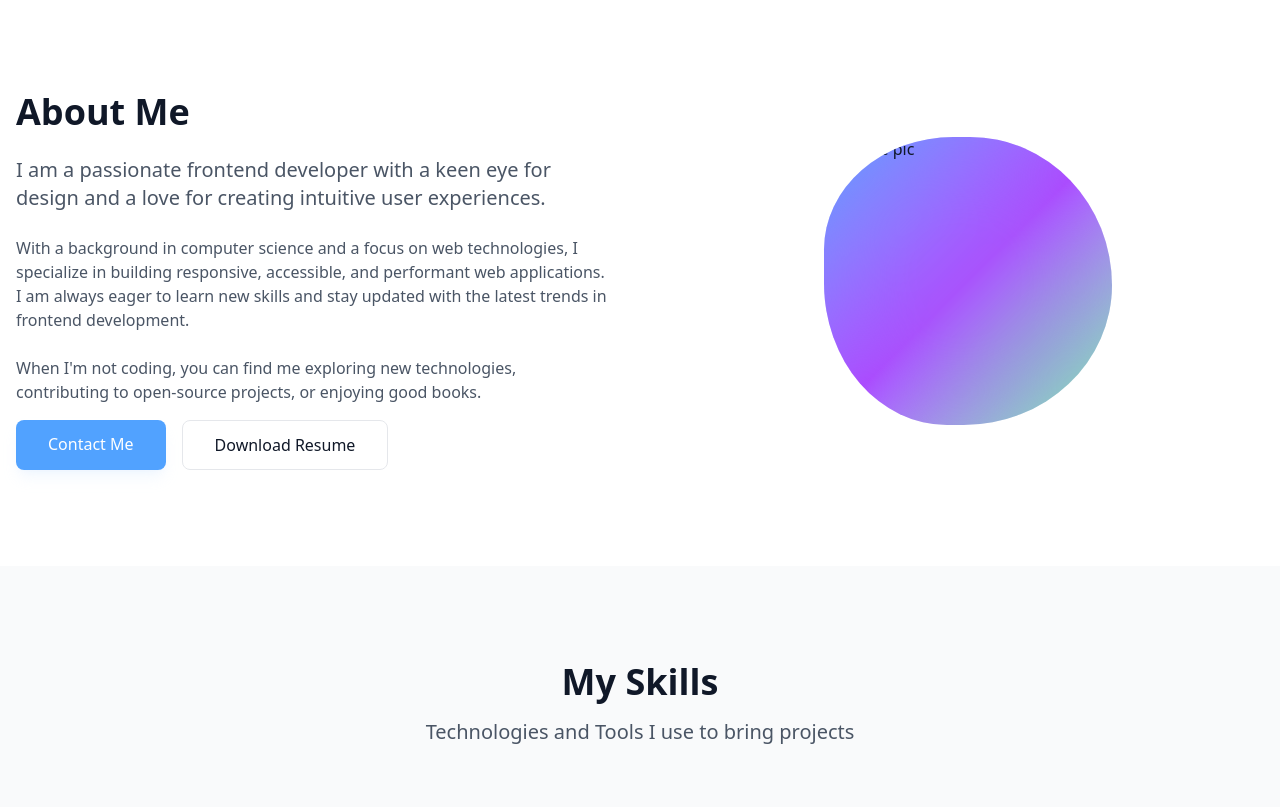
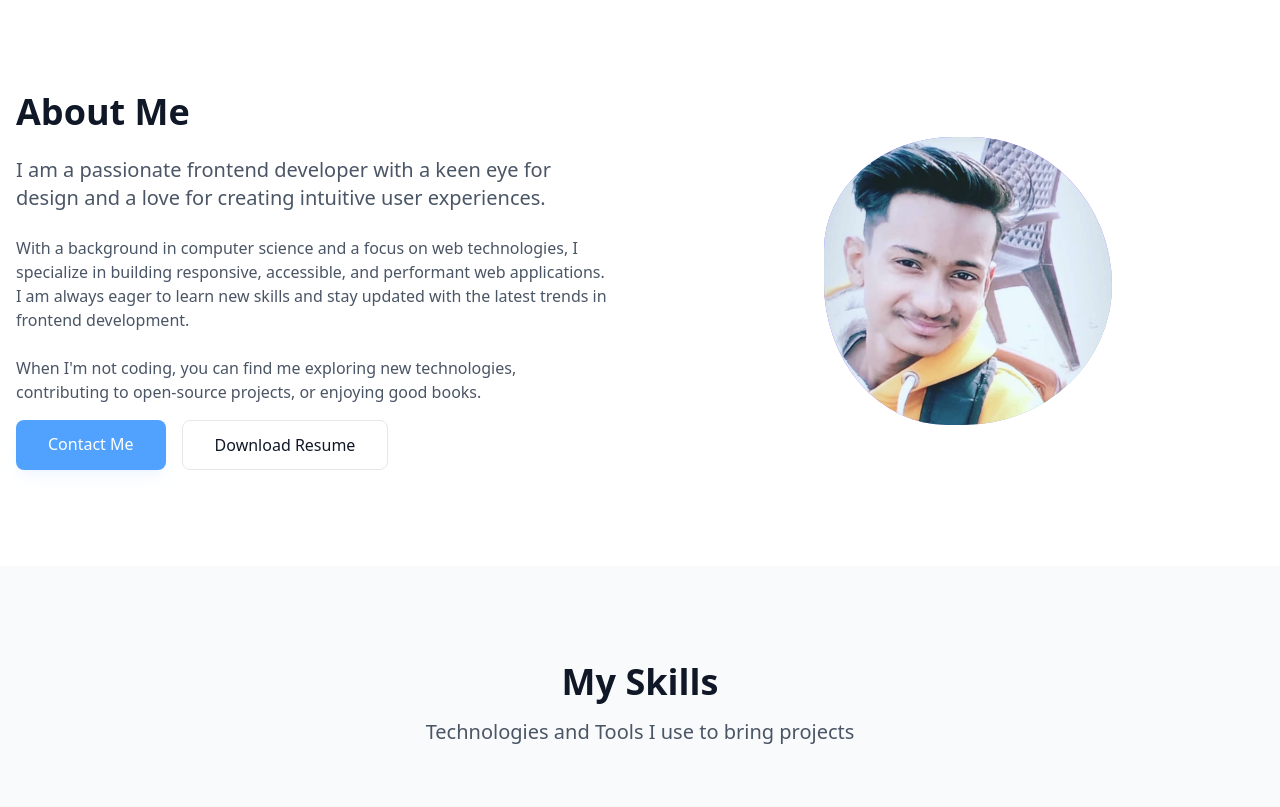
Before and after one commit to Dheerajgupta9520/Portfolio, a website: page index.html in a window 1280 px wide. Shown: the part 1480-2287 px from the top of the page. Drawn offline with Linux system fonts and the light colour scheme; the site is published under a folder, as on GitHub Pages, so addresses that start at the root find nothing.

Commit message:
image loc change

```diff
--- a/index.html
+++ b/index.html
@@ -238,7 +238,7 @@
                             class="absolute inset-0 bg-gradient-to-br from-blue-400/50 via-purple-500/50 to-green-400/50 rounded-full blur-2xl animate-morph">
 
                         </div>
-                        <img src="/assets/Profile.jpg" alt="profile pic"
+                        <img src="Profile.jpg" alt="profile pic"
                             class="absolute inset-0 w-full h-full object-cover z-10 ">
                     </div>
                 </div>
```
